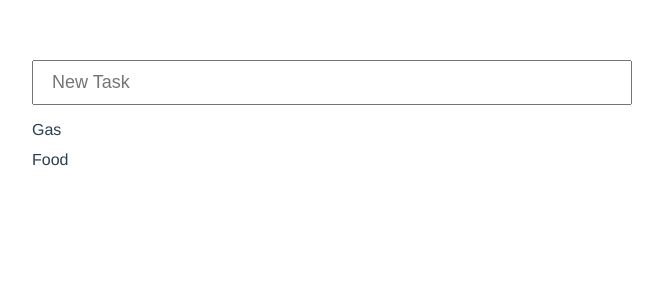
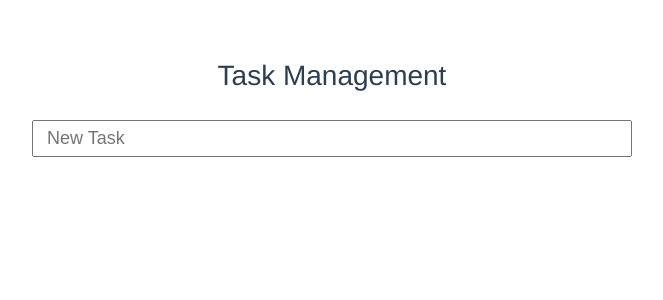
Before and after one commit to KarstenRogers/Task-Mangement-Vue.js, a Vue app: page / in a window 1280 px wide. Shown: the top 300 px of the page, without its empty margins (308-971 px from the left). Built offline with nearby package versions, Linux system fonts and the light colour scheme.

Commit message:
added delete function

```diff
--- a/src/App.vue
+++ b/src/App.vue
@@ -33,6 +33,7 @@ export default {
   -moz-osx-font-smoothing: grayscale;
   color: #2c3e50;
   margin-top: 60px;
+  font-size: 20px;
 }
 
   .logo {
--- a/src/components/taskList.vue
+++ b/src/components/taskList.vue
@@ -1,5 +1,6 @@
 <template>
   <div>
+    <p class="center">Task Management</p>
     <input
       type="text"
       class="task-input"
@@ -7,8 +8,13 @@
       v-model="newTask"
       @keyup.enter="addTask"
     />
-    <div v-for="task in tasks" :key="task.id" class="task-item">
+    <div v-for="(task, index) in tasks" :key="task.id" class="task-item">
+      <div>
         {{ task.title }}
+      </div>
+      <div class="remove-item" @click="removeTask(index)">
+        &times;
+      </div>
     </div>
   </div>
 </template>
@@ -19,19 +25,8 @@ export default {
   data() {
     return {
       newTask: "",
-        idForTask: 3,
-      tasks: [
-        {
-          id: 1,
-          title: "Gas",
-          completed: false
-        },
-        {
-          id: 2,
-          title: "Food",
-          completed: false
-        }
-      ]
+      idForTask: 1,
+      tasks: []
     };
   },
   methods: {
@@ -39,11 +34,14 @@ export default {
       this.tasks.push({
         id: this.idForTask,
         title: this.newTask,
-              completed: false,
-          })
+        completed: false
+      });
 
-          this.newTask = ''
-          this.idForTask++
+      this.newTask = "";
+      this.idForTask++;
+    },
+    removeTask(index) {
+      this.tasks.splice(index, 1);
     }
   }
 };
@@ -52,9 +50,9 @@ export default {
 <style lang="scss">
 .task-input {
   width: 100%;
-  padding: 10px 18px;
+  padding: 6px 13px;
   font-size: 18px;
-  margin-bottom: 16px;
+  margin-bottom: 15px;
 
   &:focus {
     outline: 0;
@@ -66,5 +64,18 @@ export default {
   display: flex;
   align-items: center;
   justify-content: space-between;
+  background-color: lightgray;
+  color: black;
+}
+
+.remove-item {
+  cursor: pointer;
+  font-size: 20px;
+    color: black;
+}
+
+.center {
+  text-align: center;
+  font-size: 28px;
 }
 </style>
```
Lines whose indentation alone changed are shown as unchanged.
